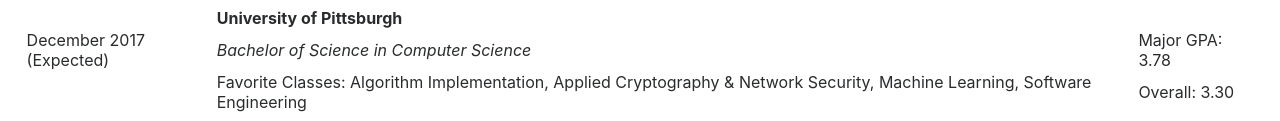
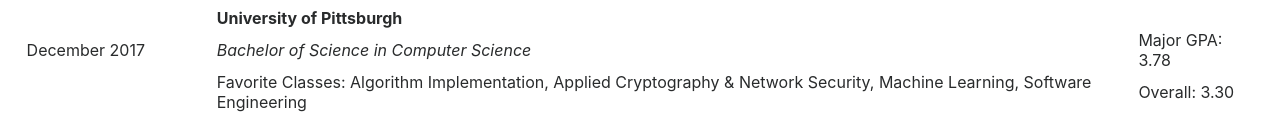
Before and after one commit to paulinewalsh/paulinewalsh.github.io, a plain HTML site: page index.html in a window 1280 px wide. Shown: the part 1374-1495 px from the top of the page. Drawn offline with nearby package versions, Linux system fonts and the light colour scheme.

Commit message:
Update date

```diff
--- a/index.html
+++ b/index.html
@@ -265,7 +265,7 @@
 
         <tr>
           <td colspan="2">
-            December 2017<br>(Expected)
+            December 2017<br>
           </td>
           <td></td>
           <td>
```
